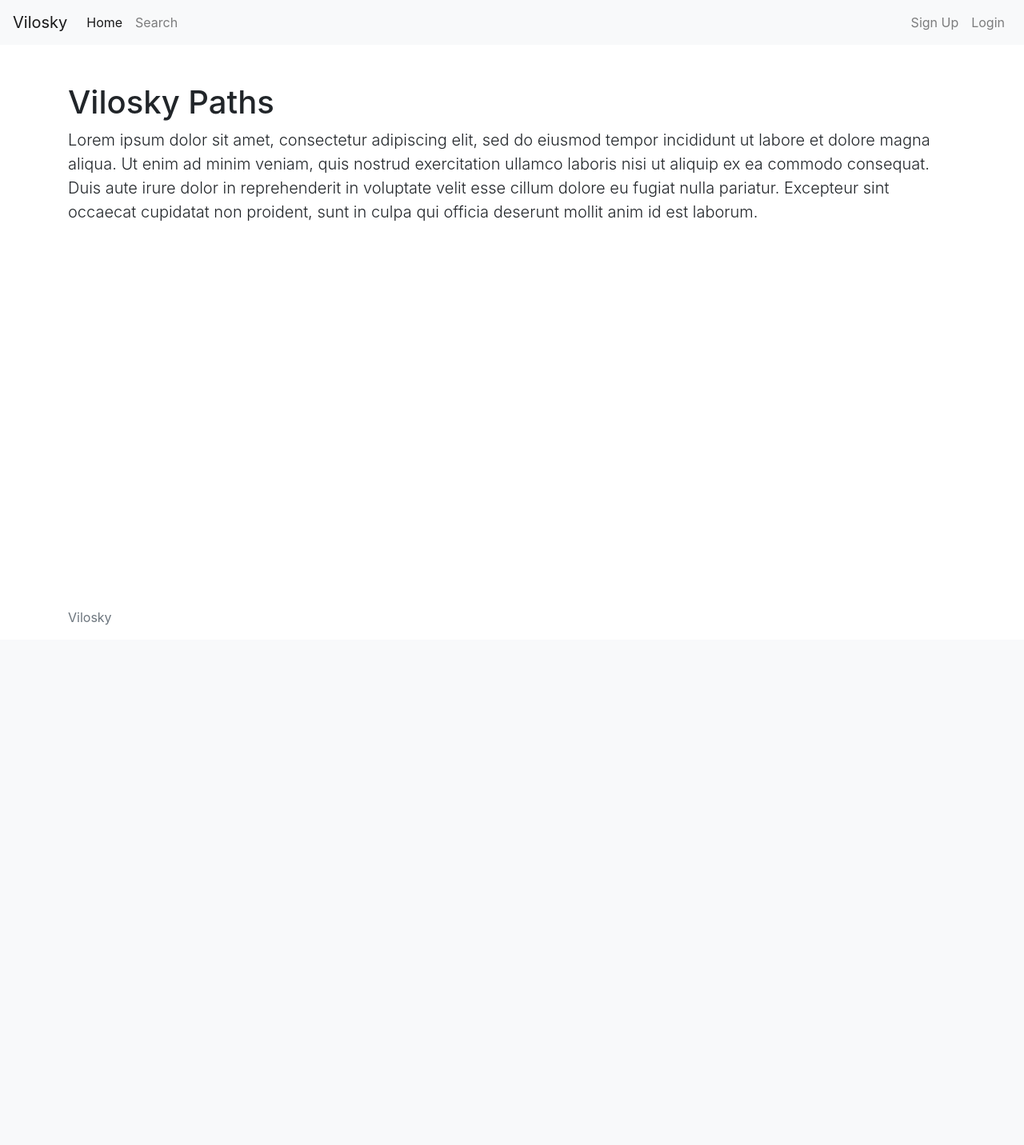
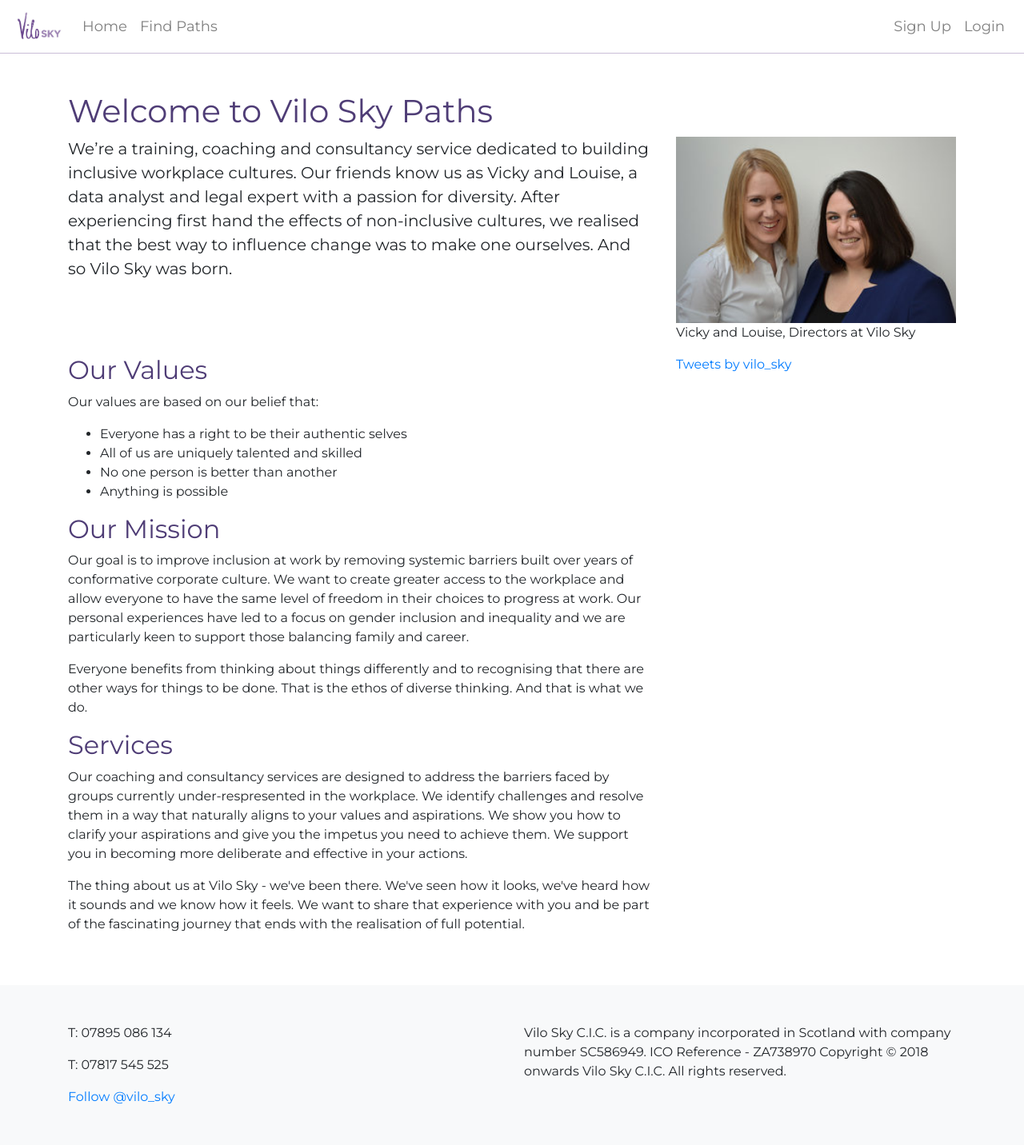
Before and after one commit to tp3-2020-CS32/ViloSky, a Django app: page / in a window 1280 px wide. Shown: the whole page at 80% size. Before the commit the page ends 782 px from the top, so only its background shows below. Run offline with Django 3.2, Linux system fonts and the light colour scheme; some libraries are stand-ins or nearby versions.

Commit message:
Design improvements and additional functionality

```diff
--- /dev/null
+++ b/vilosky_paths/static/js/custom.js
@@ -0,0 +1,11 @@
+$(document).ready(function () {
+    activeNavItem();
+});
+
+/**
+ * Adds 'active' class to the current page
+ */
+function activeNavItem() {
+    $('nav-item.active').removeClass('active');
+    $('a[href="' + location.pathname + '"]').closest('li').addClass('active');
+}
--- /dev/null
+++ b/vilosky_paths/static/master.css
@@ -0,0 +1,33 @@
+body {
+    font-family: 'Montserrat', sans-serif;
+}
+
+.navbar {
+    border-bottom: 1px solid #cabed8;
+    background-color: #ffffff !important;
+    font-weight: 500;
+}
+
+.logo {
+    max-height: 40px;
+}
+
+.nav-link {
+    font-size: 18px;
+}
+
+.navbar-light .navbar-nav .active > .nav-link {
+    color: #5c478b;
+}
+
+.twitter {
+    color: #5c478b;
+}
+
+.twitter > a:hover {
+    columns: #000000!important;
+}
+
+h1, h2, h3 {
+    color: #4f3d76;
+}
--- a/vilosky_paths/templates/paths/base.html
+++ b/vilosky_paths/templates/paths/base.html
@@ -6,11 +6,19 @@
     <!-- Required meta tags -->
     <meta charset="utf-8">
     <meta name="viewport" content="width=device-width, initial-scale=1, shrink-to-fit=no">
+    <!-- Favicon -->
+    <link rel="icon" href="{% static 'images/VSfavicon.ico' %}">
 
     <!-- Bootstrap CSS -->
     <link rel="stylesheet" href="https://cdn.jsdelivr.net/npm/bootstrap@4.5.3/dist/css/bootstrap.min.css"
         integrity="sha384-TX8t27EcRE3e/ihU7zmQxVncDAy5uIKz4rEkgIXeMed4M0jlfIDPvg6uqKI2xXr2" crossorigin="anonymous">
 
+    <!-- Custom CSS -->
+    <link rel="stylesheet" type="text/css" href="{% static 'master.css' %}" />
+
+    <!-- Google Montserrate font -->
+    <link rel="preconnect" href="https://fonts.gstatic.com">
+    <link href="https://fonts.googleapis.com/css2?family=Montserrat&display=swap" rel="stylesheet">
     <title>
         {% block title_block %}
         {% endblock %}
@@ -19,18 +27,21 @@
 
 <body class="d-flex flex-column h-100">
     <nav class="navbar navbar-expand-lg navbar-light bg-light">
-        <a class="navbar-brand" href="{% url 'paths:home' %}">Vilosky</a>
+        <a class="navbar-brand" href="{% url 'paths:home' %}">
+            <img src="{% static 'images/logo.jpg' %}" class="logo d-inline-block align-top"
+                alt="logo">
+        </a>
         <button class="navbar-toggler" type="button" data-toggle="collapse" data-target="#navbarNav"
             aria-controls="navbarNav" aria-expanded="false" aria-label="Toggle navigation">
             <span class="navbar-toggler-icon"></span>
         </button>
         <div class="collapse navbar-collapse" id="navbarNav">
             <ul class="navbar-nav mr-auto">
-                <li class="nav-item active">
-                    <a class="nav-link" href="{% url 'paths:home' %}">Home <span class="sr-only">(current)</span></a>
+                <li class="nav-item">
+                    <a class="nav-link" href="{% url 'paths:home' %}">Home<span class="sr-only">(current)</span></a>
                 </li>
                 <li class="nav-item">
-                    <a class="nav-link" href="{% url 'paths:search' %}">Search</a>
+                    <a class="nav-link" href="{% url 'paths:search' %}">Find Paths</a>
                 </li>
             </ul>
             <ul class="navbar-nav justify-content-end">
@@ -53,14 +64,28 @@
         </div>
     </nav>
 
-    <main class="content">
+    <main class="content mb-5">
         {% block body_block %}
         {% endblock %}
     </main>
 
-    <footer class="footer mt-auto py-3">
+    <footer class="footer mt-auto py-5 bg-light">
         <div class="container">
-            <span class="text-muted">Vilosky</span>
+            <div class="row">
+                <div class="col">
+                    <p>T: 07895 086 134</p>
+                    <p>T: 07817 545 525</p>
+                    <a href="https://twitter.com/vilo_sky?ref_src=twsrc%5Etfw" class="twitter-follow-button"
+                        data-show-count="false">Follow @vilo_sky</a>
+                    <script async src="https://platform.twitter.com/widgets.js" charset="utf-8"></script>
+                </div>
+                <div class="col">
+                    <p>Vilo Sky C.I.C. is a company incorporated in Scotland with company number SC586949.
+                        ICO Reference - ZA738970
+                        Copyright © 2018 onwards Vilo Sky C.I.C.
+                        All rights reserved.</p>
+                </div>
+            </div>
         </div>
     </footer>
 
@@ -70,6 +95,7 @@
     <script src="https://cdn.jsdelivr.net/npm/bootstrap@4.5.3/dist/js/bootstrap.bundle.min.js"
         integrity="sha384-ho+j7jyWK8fNQe+A12Hb8AhRq26LrZ/JpcUGGOn+Y7RsweNrtN/tE3MoK7ZeZDyx"
         crossorigin="anonymous"></script>
+    <script src="{% static 'js/custom.js' %}" crossorigin="anonymous"></script>
 </body>
 
 </html>
--- a/vilosky_paths/templates/paths/home.html
+++ b/vilosky_paths/templates/paths/home.html
@@ -2,16 +2,66 @@
 {% load static %}
 
 {% block title_block %}
-Home
+Home - Vilo Sky
 {% endblock %}
 
 {% block body_block %}
 <div class="container">
-    <h1 class="mt-5">Vilosky Paths</h1>
-    <p class="lead">Lorem ipsum dolor sit amet, consectetur adipiscing elit, sed do eiusmod tempor incididunt ut labore
-        et dolore magna aliqua. Ut enim ad minim veniam, quis nostrud exercitation ullamco laboris nisi ut aliquip ex ea
-        commodo consequat. Duis aute irure dolor in reprehenderit in voluptate velit esse cillum dolore eu fugiat nulla
-        pariatur. Excepteur sint occaecat cupidatat non proident, sunt in culpa qui officia deserunt mollit anim id est
-        laborum.</p>
+    <h1 class="mt-5">Welcome to Vilo Sky Paths</h1>
+    <div class="row">
+        <div class="order-md-1 col-lg-8 text-md-start">
+            <p class="lead mb-4">
+                We’re a training, coaching and consultancy service dedicated to building inclusive workplace cultures.
+                Our friends know us as Vicky and Louise, a data analyst and legal expert with a passion for diversity.
+                After experiencing first hand the effects of non-inclusive cultures, we realised that the best way to
+                influence change was to make one ourselves. And so Vilo Sky was born.
+            </p>
+        </div>
+        <div class="mx-auto order-md-2 col-lg-4">
+            <figure>
+                <img src="/static/images/vicky-and-lou-vilosky.jpg" class="img-fluid mb-3 mb-md-0 w-100"
+                    alt="vicky and lou vilosky">
+                <figcaption class="image-caption-wrapper">Vicky and Louise, Directors at Vilo Sky</figcaption>
+            </figure>
+        </div>
+    </div>
+
+    <div class="row">
+        <div class="order-md-1 col-lg-8 text-md-start">
+            <h2>Our Values</h2>
+            <p>Our values are based on our belief that:</p>
+            <ul>
+                <li>Everyone has a right to be their authentic selves</li>
+                <li>All of us are uniquely talented and skilled</li>
+                <li>No one person is better than another</li>
+                <li>Anything is possible</li>
+            </ul>
+
+            <h2>Our Mission</h2>
+            <p>Our goal is to improve inclusion at work by removing systemic
+                barriers built over years of conformative corporate culture. We want to create greater access to the
+                workplace and allow everyone to have the same level of freedom in their choices to progress at work. Our
+                personal experiences have led to a focus on gender inclusion and inequality and we are particularly keen
+                to support those balancing family and career.</p>
+            <p>Everyone benefits from thinking about things differently and to
+                recognising that there are other ways for things to be done. That is the ethos of diverse thinking. And
+                that is what we do.</p>
+
+            <h2>Services</h2>
+            <p>Our coaching and consultancy services are designed to address the
+                barriers faced by groups currently under-respresented in the workplace. We identify challenges and
+                resolve them in a way that naturally aligns to your values and aspirations. We show you how to clarify
+                your aspirations and give you the impetus you need to achieve them. We support you in becoming more
+                deliberate and effective in your actions.</p>
+            <p>The thing about us at Vilo Sky - we've been there. We've seen how
+                it looks, we've heard how it sounds and we know how it feels. We want to share that experience with you
+                and be part of the fascinating journey that ends with the realisation of full potential.</p>
+        </div>
+        <div class="mx-auto order-md-2 col-lg-4">
+            <a class="twitter-timeline" data-height="760" data-theme="light"
+                href="https://twitter.com/vilo_sky?ref_src=twsrc%5Etfw">Tweets by vilo_sky</a>
+            <script async src="https://platform.twitter.com/widgets.js" charset="utf-8"></script>
+        </div>
+    </div>
 </div>
 {% endblock %}
--- a/vilosky_paths/vilosky_paths/settings.py
+++ b/vilosky_paths/vilosky_paths/settings.py
@@ -15,6 +15,7 @@ import os
 # Build paths inside the project like this: os.path.join(BASE_DIR, ...)
 BASE_DIR = os.path.dirname(os.path.dirname(os.path.abspath(__file__)))
 TEMPLATE_DIR = os.path.join(BASE_DIR, 'templates')
+STATIC_DIR=os.path.join(BASE_DIR,'static')
 
 
 # Quick-start development settings - unsuitable for production
@@ -120,3 +121,4 @@ USE_TZ = True
 # https://docs.djangoproject.com/en/2.2/howto/static-files/
 
 STATIC_URL = '/static/'
+STATICFILES_DIRS=[STATIC_DIR, ]
```
Also changed, not shown: vilosky_paths/static/images/VSfavicon.ico (added), vilosky_paths/static/images/logo.jpg (added), vilosky_paths/static/images/vicky-and-lou-vilosky.jpg (added).
